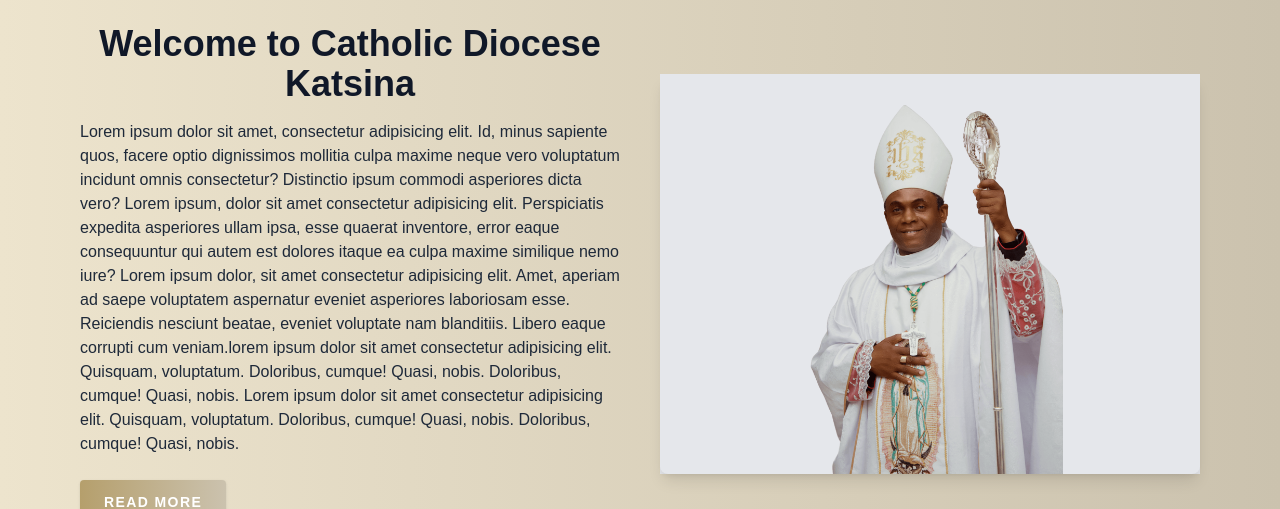
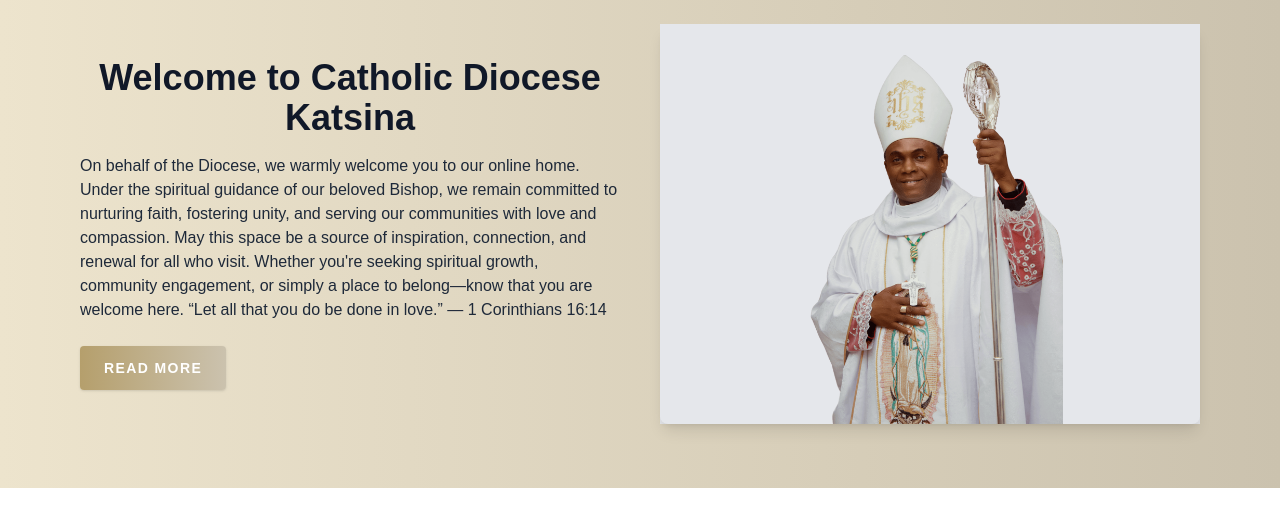
Before and after one commit to verbumnetworks/Kastina, a Next.js app: page / in a window 1280 px wide. Shown: the part 800-1309 px from the top of the page. Built offline with nearby package versions, Linux system fonts and the light colour scheme.

Commit message:
additions to generate

```diff
--- a/app/components/home/Bishop.tsx
+++ b/app/components/home/Bishop.tsx
@@ -19,21 +19,14 @@
             Welcome to Catholic Diocese Katsina
           </h2>
           <p className="text-gray-800 mb-6">
-            Lorem ipsum dolor sit amet, consectetur adipisicing elit. Id, minus
-            sapiente quos, facere optio dignissimos mollitia culpa maxime neque
-            vero voluptatum incidunt omnis consectetur? Distinctio ipsum commodi
-            asperiores dicta vero? Lorem ipsum, dolor sit amet consectetur
-            adipisicing elit. Perspiciatis expedita asperiores ullam ipsa, esse
-            quaerat inventore, error eaque consequuntur qui autem est dolores
-            itaque ea culpa maxime similique nemo iure? Lorem ipsum dolor, sit
-            amet consectetur adipisicing elit. Amet, aperiam ad saepe voluptatem
-            aspernatur eveniet asperiores laboriosam esse. Reiciendis nesciunt
-            beatae, eveniet voluptate nam blanditiis. Libero eaque corrupti cum
-            veniam.lorem ipsum dolor sit amet consectetur adipisicing elit.
-            Quisquam, voluptatum. Doloribus, cumque! Quasi, nobis. Doloribus,
-            cumque! Quasi, nobis. Lorem ipsum dolor sit amet consectetur
-            adipisicing elit. Quisquam, voluptatum. Doloribus, cumque! Quasi,
-            nobis. Doloribus, cumque! Quasi, nobis.
+            On behalf of the Diocese, we warmly welcome you to our online home.
+            Under the spiritual guidance of our beloved Bishop, we remain
+            committed to nurturing faith, fostering unity, and serving our
+            communities with love and compassion. May this space be a source of
+            inspiration, connection, and renewal for all who visit. Whether
+            you're seeking spiritual growth, community engagement, or simply a
+            place to belong—know that you are welcome here. “Let all that you do
+            be done in love.” — 1 Corinthians 16:14
           </p>
 
           <div className="flex flex-col sm:flex-row sm:items-center gap-4">
```
